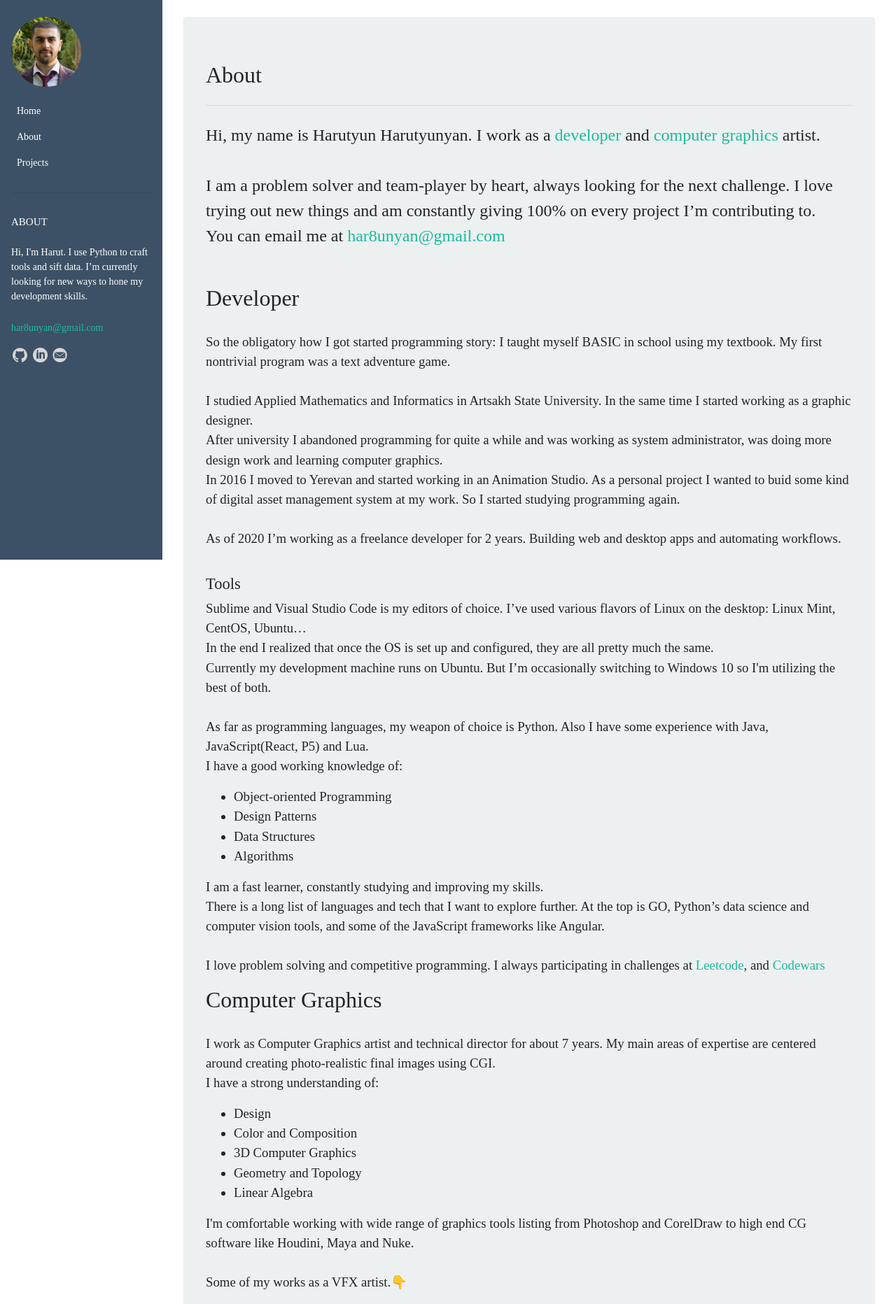
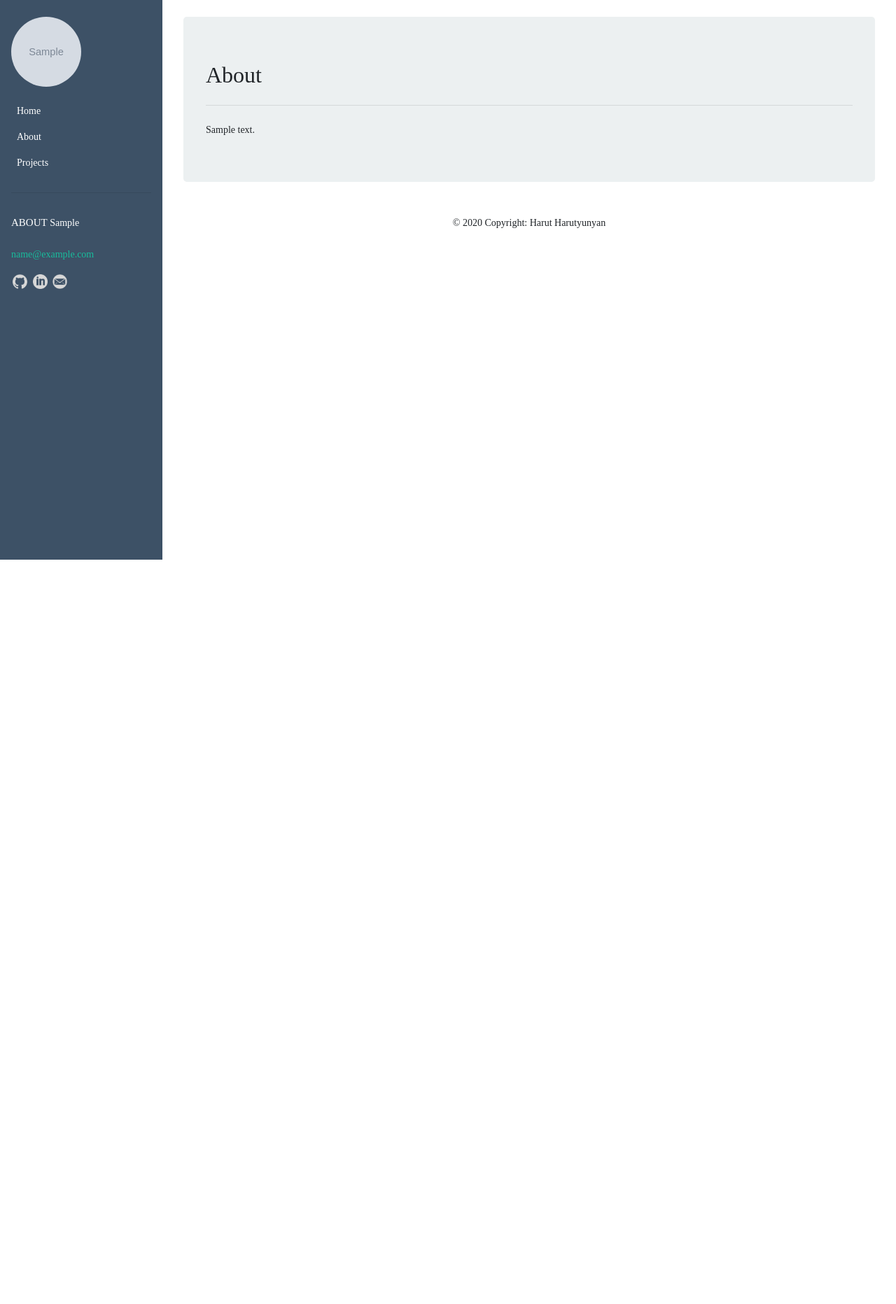
Before and after one commit to harut-harutyunyan/portfolio-website, a Django app: page /about/ in a window 1280 px wide. Shown: the top 1864 px of the page at 70% size. After the commit the page ends 800 px from the top, so only its background shows below. Run offline with Django 3.2, Linux system fonts and the light colour scheme; tables that the repository leaves empty hold one stand-in row (values such as "Sample post"); grey boxes marked "Sample" are stand-in pictures; some libraries are stand-ins or nearby versions; some web fonts are replaced; grey boxes are pictures that could not be loaded.

Commit message:
Added Personal info model. Changed templates to use personal info from the model

```diff
--- a/portfolio/templates/portfolio/about.html
+++ b/portfolio/templates/portfolio/about.html
@@ -1,86 +1,12 @@
 {% extends 'base.html' %}
-{% load static %}
 {% block content %}
     <div class="jumbotron mt-4">
         <div id="about">
             <h3 class="text_sans">About</h3>
             <hr class="my-4" />
-            <p class="lead maintext">
-                Hi, my name is Harutyun Harutyunyan. I work as a <a href="#developer">developer</a>
-                and <a href="#cgi">computer graphics</a> artist.<br><br>
-                I am a problem solver and team-player by heart,
-                always looking for the next challenge.
-                I love trying out new things and am constantly giving 100% on every project I’m contributing to.<br>
-                You can email me at <a href="mailto:har8unyan@gmail.com">har8unyan@gmail.com</a><br><br>
-            </p>
         </div>
-        <div id="developer">
-            <h3 class="text_sans">Developer</h3>
-            <br>
-            <p class="lead">
-                So the obligatory how I got started programming story:
-                I taught myself BASIC in school using my textbook.
-                My first nontrivial program was a text adventure game.<br><br>
-                I studied Applied Mathematics and Informatics in Artsakh State University.
-                In the same time I started working as a graphic designer.<br>
-                After university I abandoned programming for quite a while and was working as system administrator,
-                was doing more design work and learning computer graphics.<br>
-                In 2016 I moved to Yerevan and started working in an Animation Studio.
-                As a personal project I wanted to buid some kind of digital asset management system at my work.
-                So I started studying programming again.<br><br>
-                As of 2020 I’m working as a freelance developer for 2 years. Building web and desktop apps and automating workflows.<br>
-            </p>
-            <br>
-            <h4 class="text_sans">Tools</h4>
-            <p class="lead">
-                Sublime and Visual Studio Code is my editors of choice.
-                I’ve used various flavors of Linux on the desktop:
-                Linux Mint, CentOS, Ubuntu…<br>
-                In the end I realized that once the OS is set up and configured, they are all pretty much the same.<br>
-                Currently my development machine runs on Ubuntu. But I’m occasionally switching to Windows 10 so I'm utilizing the best of both.<br><br>
-                As far as programming languages, my weapon of choice is Python. Also I have some experience with Java,
-                JavaScript(React, P5) and Lua.<br>
-                I have a good working knowledge of:
-            </p>
-            <ul class="lead">
-                <li>Object-oriented Programming</li>
-                <li>Design Patterns</li>
-                <li>Data Structures</li>
-                <li>Algorithms</li>
-            </ul>
-            <p class="lead">
-                I am a fast learner, constantly studying and improving my skills.<br>
-                There is a long list of languages and tech that I want to explore further.
-                At the top is GO, Python’s data science and computer vision tools,
-                and some of the JavaScript frameworks like Angular.<br><br>
-                I love problem solving and competitive programming. I always participating in challenges at
-                <a href="https://leetcode.com" target="_blank">Leetcode</a>, and
-                <a href="https://www.codewars.com" target="_blank">Codewars</a>
-            </p>
-        </div>
-        <div id="cgi">
-            <h3 class="text_sans">Computer Graphics</h3>
-            <br>
-            <p class="lead">
-                I work as Computer Graphics artist and technical director for about 7 years.
-                My main areas of expertise are centered around creating photo-realistic final images using CGI.<br>
-                I have a strong understanding of:
-            </p>
-            <ul class="lead">
-                <li>Design</li>
-                <li>Color and Composition</li>
-                <li>3D Computer Graphics</li>
-                <li>Geometry and Topology</li>
-                <li>Linear Algebra</li>
-            </ul>
-            <p class="lead">
-                I'm comfortable working with wide range of graphics tools listing from
-                Photoshop and CorelDraw to high end CG software like Houdini, Maya and Nuke.<br><br>
-                Some of my works as a VFX artist.👇
-            </p>
-            <div class="embed-responsive embed-responsive-16by9">
-                <iframe class="embed-responsive-item" src="https://www.youtube.com/embed/GOTLlaQK_a8"></iframe>
-            </div>
+        <div>
+            {{ personal.about_text|safe }}
         </div>
     </div>
 {% endblock content %}
--- a/portfolio/templates/portfolio/home.html
+++ b/portfolio/templates/portfolio/home.html
@@ -1,5 +1,4 @@
 {% extends 'base.html' %}
-{% load static %}
 {% block content %}
     {% include 'portfolio/include/home_message.html' %}
         <div class="jumbotron " id="light">
--- a/portfolio/templates/portfolio/projects.html
+++ b/portfolio/templates/portfolio/projects.html
@@ -1,5 +1,4 @@
 {% extends 'base.html' %}
-{% load static %}
 {% block content %}
     {% for project in projects %}
         <div class="jumbotron mt-4", {% if project.id|divisibleby:"2" %}id="darker"{% endif %}>
--- a/portfolio/views.py
+++ b/portfolio/views.py
@@ -1,22 +1,26 @@
 from django.shortcuts import render
 from .models import *
-from django.http import HttpResponse
+
+
+PERSONAL = PersonalInfo.objects.first()
 
 def home(request):
     context = {
+        'personal': PERSONAL,
         'jobs': Job.objects.all().order_by('-id'),
     }
     return render(request,'portfolio/home.html', context)
 
 def about(request):
     context = {
+        'personal': PERSONAL,
         'title': 'About',
-        'profile_pic': True,
     }
     return render(request,'portfolio/about.html', context)
 
 def projects(request):
     context = {
+        'personal': PERSONAL,
         'projects': reversed(Project.objects.all().order_by('-id')),
         'title': 'Portfolio',
     }
--- a/templates/include/navbar.html
+++ b/templates/include/navbar.html
@@ -13,10 +13,10 @@
     <div class="collapse navbar-collapse mt-2" id="navbarsExampleDefault">
         <ul class="navbar-nav">
             <li class="unselectable">
-                {% if profile_pic %}
-                    <img class="rounded-circle account-img pull-left" src="{% static 'photo.png' %}"/>
+                {% if title == 'About' %}
+                    <img class="rounded-circle account-img pull-left" src="{{ personal.photo.url }}"/>
                 {% else %}
-                    <img class="rounded-circle account-img pull-left" src="{% static 'nav_icon.png' %}"/>
+                    <img class="rounded-circle account-img pull-left" src="{{ personal.avatar.url }}"/>
                 {% endif %}
             </li>
             <li class="nav-item">
@@ -32,11 +32,9 @@
                 <hr class="my-4" />
                 <h6 class="navbar-text unselectable">ABOUT</h6>
                 <p class="navbar-text unselectable">
-                    Hi, I'm Harut.
-                    I use Python to craft tools and sift data.
-                    I’m currently looking for new ways to hone my development skills.
+                    {{ personal.signature }}
                 </p>
-                <p><a href="mailto:har8unyan@gmail.com">har8unyan@gmail.com</a></p>
+                <p><a href="mailto:{{ personal.email }}">{{ personal.email }}</a></p>
             </li>
             <div class="nav-item flare-follow unselectable">
                 <a href="https://github.com/harut-harutyunyan" target="_blank">
```
Also changed, not shown: portfolio/admin.py (+9 -0 lines), portfolio/models.py (+28 -1 lines), portfolio/templates/portfolio/include/home_message.html (+1 -10 lines), portfolio/migrations/0009_personalinfo.py (added).
